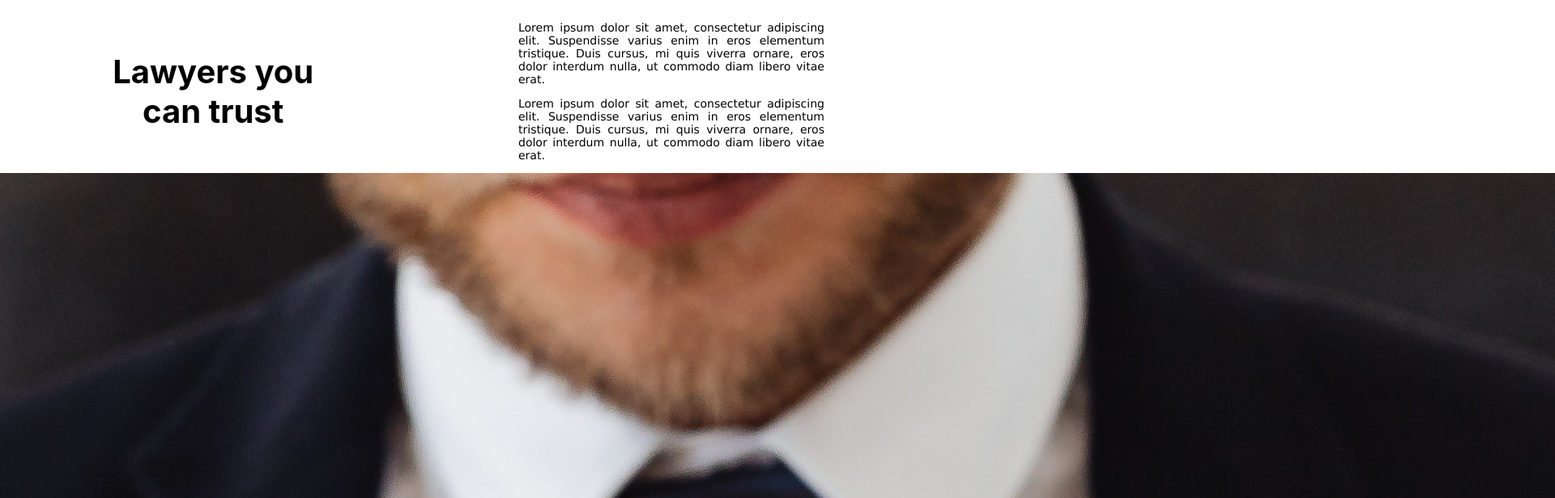
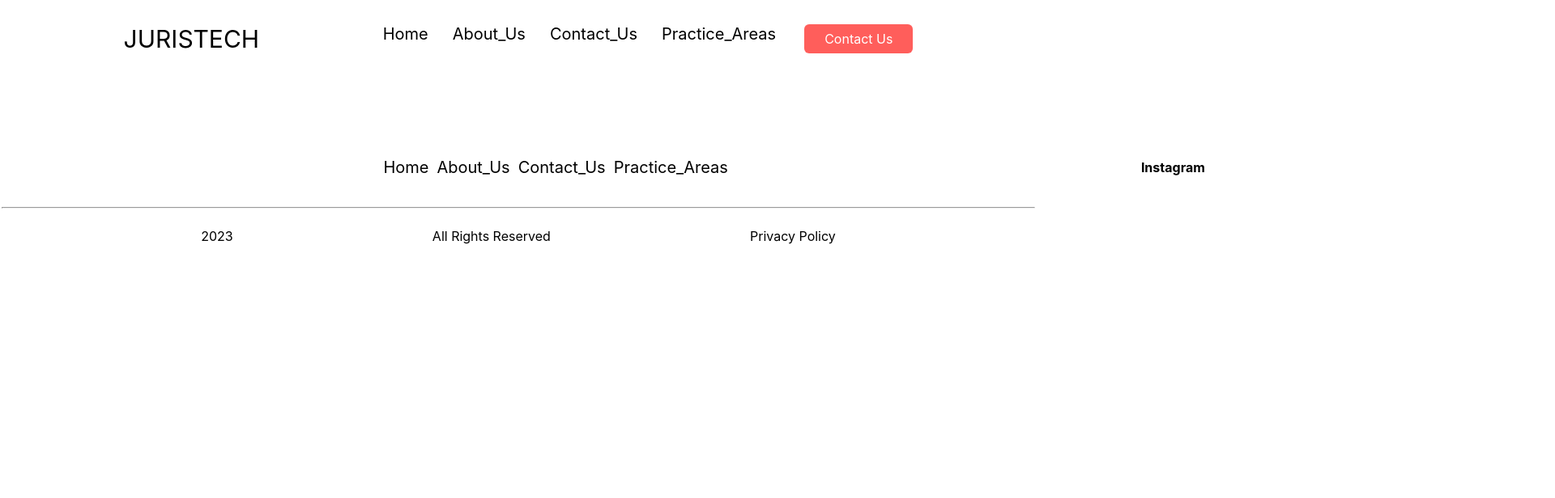
Before and after one commit to Wachira007/JurisTech, a React (Create React App) app in the folder juristech/: page /lawyer in a window 1280 px wide. Shown: the top 616 px of the page at 81% size, 1920 px wide, since content can reach past the window. Built offline with nearby package versions, Linux system fonts and the light colour scheme.

Commit message:
Feature: add new features and concatenate page one

```diff
--- a/juristech/src/App.css
+++ b/juristech/src/App.css
@@ -1,4 +1,4 @@
-.App {
+/* .App {
   text-align: center;
 }
 
@@ -36,4 +36,4 @@
   to {
     transform: rotate(360deg);
   }
-}
+} */
--- a/juristech/src/App.js
+++ b/juristech/src/App.js
@@ -1,22 +1,29 @@
 import "./App.css";
-import Landing from "./Components/Landing/Landing";
-import About from "./Components/About/About";
-import Lawyers from "./Components/LYT/Lawyers";
+// import Landing from "./Components/Landing/Landing";
+// import About from "./Components/About/About";
+// import Lawyers from "./Components/LYT/Lawyers";
+// import Practice from "./Components/Practice_area/Practice";
+// import Contact from "./Components/ContactUs/Contact";
 import { Route, Routes, BrowserRouter } from "react-router-dom";
-import Practice from "./Components/Practice_area/Practice";
-import Contact from "./Components/ContactUs/Contact";
+import Navbar from "./Components/Navbar/Navbar";
+import PageOne from "./Pages/PageOne";
+import Footer from "./Components/Footer/Footer";
 
 function App() {
   return (
     <BrowserRouter>
       <div className="App">
+        <Navbar />
         <Routes>
-          <Route exact path="/" element={<Landing />} />
-          <Route exact path="/about" element={<About />} />
+          <Route exact path="/" element={<PageOne />} />
+          {/* <Route exact path="/about" element={<About />} />
           <Route exact path="/lawyer" element={<Lawyers />} />
           <Route exact path="/practice" element={<Practice />} />
           <Route exact path="/contact" element={<Contact />} />
+          */}
+
         </Routes>
+        <Footer />
       </div>
     </BrowserRouter>
   );
--- /dev/null
+++ b/juristech/src/Components/Footer/Footer.js
@@ -0,0 +1,93 @@
+import React from "react";
+import { Link } from "react-router-dom";
+
+const Footer = () => {
+  return (
+    <div style={{ padding: "70px 2px" }}>
+        <div style={{display: "flex",
+          justifyContent: "center",
+          alignItems: "center",}}>
+
+      <div
+        style={{
+          display:"flex",
+          alignItems:"center",
+          justifyContent:"space-between"
+ }}
+      >
+        <div style={{paddingRight:"500px"}}>
+          <h1>JURISTECH</h1>
+        </div>
+        <div
+          style={{
+            display: "flex",
+            // justifyContent: "space-evenly",
+            color: "#000",
+            paddingRight:"500px"
+          }}
+        >
+          <Link
+            href="/"
+            variant="body2"
+            style={{
+              textDecoration: "none",
+              marginRight: "10px",
+              fontSize: "20px",
+              color: "#000",
+            }}
+          >
+            Home
+          </Link>
+          <Link
+            href="/about"
+            variant="body2"
+            style={{
+              textDecoration: "none",
+              paddingRight: "10px",
+              fontSize: "20px",
+              color: "#000",
+            }}
+          >
+            About_Us
+          </Link>
+          <Link
+            href="/contact"
+            variant="body2"
+            style={{
+              textDecoration: "none",
+              marginRight: "10px",
+              fontSize: "20px",
+              color: "#000",
+            }}
+          >
+            Contact_Us
+          </Link>
+          <Link
+            href="/practice"
+            variant="body2"
+            style={{
+              textDecoration: "none",
+              marginRight: "10px",
+              fontSize: "20px",
+              color: "#000",
+            }}
+          >
+            Practice_Areas
+          </Link>
+        </div>
+        <div>
+          <h4 >Instagram</h4>
+        </div>
+      </div>
+        </div>
+        <hr />
+        <div style={{display:"flex", justifyContent:"space-evenly", alignItems:"center"}}>
+            <p>2023</p>
+            <p>All Rights Reserved</p>
+            <p>Privacy Policy</p>
+        </div>
+    </div>
+  );
+};
+
+export default Footer;
--- a/juristech/src/Components/LYT/Lawyers.js
+++ b/juristech/src/Components/LYT/Lawyers.js
@@ -3,23 +3,46 @@ import image from "../../assets/newimg.jpg";
 
 const Lawyers = () => {
   return (
-    <div style={{ padding:"12px" }}>
-      <div style={{ display: "flex", justifyContent: "space-between", alignItems:"center" }}>
-        <div style={{ width: "40%",textAlign:"left" }}>
-          <h1 style={{fontWeight:"700",fontSize:"40px"}}>Lawyers you <br /> can trust</h1>
+    <div style={{ padding: "20px" }}>
+      <div
+        style={{
+          display: "flex",
+          flexDirection: "column",
+          justifyContent: "center",
+          alignItems:"center"
+        }}
+      >
+        <div
+          style={{
+            display: "flex",
+            justifyContent: "space-between",
+            alignItems: "center",
+          }}
+        >
+          <div style={{ width: "40%", height: "25vh" }}>
+            <h1 style={{ fontWeight: "700", fontSize: "40px" }}>
+              Lawyers you <br /> can trust
+            </h1>
           </div>
-        <div style={{ width: "50%", textAlign:"left", fontSize:"14px" }}>
-          <p style={{fontSize:"14px"}}>
-            Lorem ipsum dolor sit amet, consectetur adipiscing elit. Suspendisse
-            varius enim in eros elementum tristique. Duis cursus, mi quis
-            viverra ornare, eros dolor interdum nulla, ut commodo diam libero
-            vitae erat.
+          <div
+            style={{
+              width: "50%",
+              textAlign: "left",
+              fontSize: "14px",
+              height: "25vh",
+            }}
+          >
+            <p style={{ fontSize: "14px" }}>
+              Lorem ipsum dolor sit amet, consectetur adipiscing elit.
+              Suspendisse varius enim in eros elementum tristique. Duis cursus,
+              mi quis viverra ornare, eros dolor interdum nulla, ut commodo diam
+              libero vitae erat.
             </p>
-          <p style={{fontSize:"14px"}}>
-            Lorem ipsum dolor sit amet, consectetur adipiscing elit. Suspendisse
-            varius enim in eros elementum tristique. Duis cursus, mi quis
-            viverra ornare, eros dolor interdum nulla, ut commodo diam libero
-            vitae erat.
+            <p style={{ fontSize: "14px" }}>
+              Lorem ipsum dolor sit amet, consectetur adipiscing elit.
+              Suspendisse varius enim in eros elementum tristique. Duis cursus,
+              mi quis viverra ornare, eros dolor interdum nulla, ut commodo diam
+              libero vitae erat.
             </p>
           </div>
         </div>
@@ -28,19 +51,20 @@ const Lawyers = () => {
             display: "flex",
             alignItems: "center",
             justifyContent: "center",
-          height: "50%",
-          // width:"80%"
+            height: "75vh",
+            width: "90%",
           }}
         >
           <img
             src={image}
             alt="this is an "
             style={{
-            // width: "100%",
-            // height: "100%",
-            // objectFit: "cover",
+              width: "100%",
+              height: "100%",
+              objectFit: "object-fit",
             }}
           />
+        </div>
       </div>
     </div>
   );
--- a/juristech/src/Components/Landing/landing.css
+++ b/juristech/src/Components/Landing/landing.css
@@ -2,5 +2,5 @@
   background: linear-gradient(0deg, rgba(0, 0, 0, 0.4), rgba(0, 0, 0, 0.4)),
     url("https://images.pexels.com/photos/5668473/pexels-photo-5668473.jpeg?auto=compress&cs=tinysrgb&w=1260&h=750&dpr=2")
       no-repeat center center fixed;
-  height: 100vh;
+  height: 90vh;
 }
--- a/juristech/src/Components/Navbar/Navbar.js
+++ b/juristech/src/Components/Navbar/Navbar.js
@@ -3,24 +3,84 @@ import { Link } from "react-router-dom";
 
 const Navbar = () => {
   return (
-    <div>
+    <div style={{position:"relative"}}>
       <nav>
-        <div style={{display:"flex", justifyContent:"space-between"}}>
+        <div
+          style={{
+            display: "flex",
+            justifyContent: "space-evenly",
+            alignItems: "center",
+          }}
+        >
           <div>
-            <h1>JurisTech</h1>
+            <p style={{ fontSize: "30px" }}>JURISTECH</p>
           </div>
-          <div style={{ display: "flex" }}>
-            <Link href="/" variant="body2" style={{ textDecoration: "none" }}>
+          <div
+            style={{
+              display: "flex",
+              justifyContent: "space-evenly",
+              color: "#000",
+            }}
+          >
+            <Link
+              href="/"
+              variant="body2"
+              style={{
+                textDecoration: "none",
+                marginRight: "30px",
+                fontSize: "20px",
+                color: "#000",
+              }}
+            >
               Home
             </Link>
-            <Link href="/" variant="body2" style={{ textDecoration: "none" }}>
-              About Us
+            <Link
+              href="/about"
+              variant="body2"
+              style={{
+                textDecoration: "none",
+                paddingRight: "30px",
+                fontSize: "20px",
+                color: "#000",
+              }}
+            >
+              About_Us
             </Link>
-            <Link href="/" variant="body2" style={{ textDecoration: "none" }}>
-              Reviews
+            <Link
+              href="/contact"
+              variant="body2"
+              style={{
+                textDecoration: "none",
+                marginRight: "30px",
+                fontSize: "20px",
+                color: "#000",
+              }}
+            >
+              Contact_Us
             </Link>
-            <Link href="/" variant="body2" style={{ textDecoration: "none" }}>
-              Practice Areas
+            <Link
+              href="/practice"
+              variant="body2"
+              style={{
+                textDecoration: "none",
+                marginRight: "35px",
+                fontSize: "20px",
+                color: "#000",
+              }}
+            >
+              Practice_Areas
+            </Link>
+            <Link
+              style={{
+                backgroundColor: "#FF5E5B",
+                color: "#fff",
+                textDecoration: "none",
+                border: "none",
+                borderRadius: "6px",
+                padding: "8px 25px",
+              }}
+            >
+              Contact Us
             </Link>
           </div>
         </div>
--- a/juristech/src/Components/Practice_area/Practice.js
+++ b/juristech/src/Components/Practice_area/Practice.js
@@ -2,7 +2,7 @@ import React from "react";
 
 const Practice = () => {
   return (
-    <div style={{}}>
+    <div style={{padding:"40px"}}>
       <div
         style={{
           display: "flex",
@@ -11,10 +11,10 @@ const Practice = () => {
           flexDirection: "column",
         }}
       >
-        <div style={{ textAlign: "left" }}>
+        <div style={{  }}>
           <h1>Our Areas of Practice:</h1>
         </div>
-        <div style={{ display: "flex", marginBottom: "30px" }}>
+        <div style={{ display: "flex", marginBottom: "30px", width:"70%", height:"200px" }}>
           <div
             style={{
               display: "flex",
@@ -48,7 +48,7 @@ const Practice = () => {
             </p>
           </div>
         </div>
-        <div style={{ display: "flex" }}>
+        <div style={{ display: "flex",  width:"70%", height:"200px" }}>
           <div
             style={{
               display: "flex",
--- a/juristech/src/Pages/PageOne.js
+++ b/juristech/src/Pages/PageOne.js
@@ -1,8 +1,17 @@
 import React from 'react'
+import Landing from '../Components/Landing/Landing'
+import Lawyers from '../Components/LYT/Lawyers'
+import Practice from '../Components/Practice_area/Practice'
+import Contact from '../Components/ContactUs/Contact'
 
 const PageOne = () => {
   return (
-    <div>PageOne</div>
+    <div>
+      <Landing />
+      <Lawyers />
+      <Practice />
+      <Contact />
+    </div>
   )
 }
 
```
Also changed, not shown: juristech/src/Components/ContactUs/Contact.js (+9 -4 lines). Lines whose indentation alone changed are shown as unchanged.
